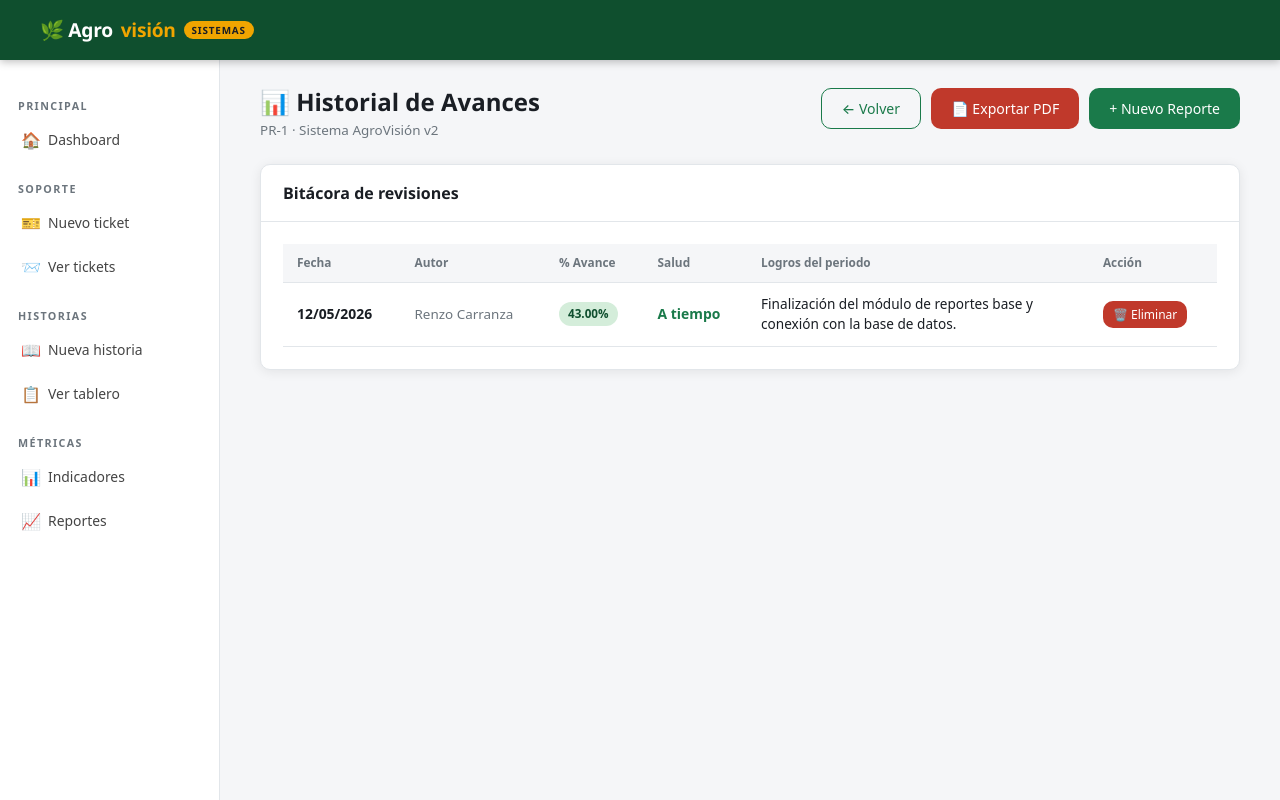
After one commit to Asbieru/Trabajo-DAW-Agrovision, a Flask app: page /proyecto/1/avances in a window 1280 px wide. The commit adds this page. Run offline with Flask 3, Linux system fonts and the light colour scheme; data comes from the database, SQL or seed files in the repository; both versions use the stored data as it was after the commit.

Commit message:
Andre-Modulo de Gestion de Avance Proyecto

```diff
--- a/main.py
+++ b/main.py
@@ -17,6 +17,10 @@ from reportesAD import (reporteResumen, reporteTicketsPorApp, reporteTicketsPorT
                          reporteStoryPointsPorProgramador, reporteCarryoverPorProgramador,
                          reporteTicketsFiltrados, generarCSV, obtenerAplicaciones)
 
+from proyectoAD import (Proyecto, listarProyectos, insertarProyecto,
+                        obtenerProyecto, actualizarProyecto,
+                        resumenHistoriasPorProyecto,
+                        listarAvances, insertarAvance, eliminarAvance)
 app = Flask(__name__)
 app.secret_key = 'agrovision-clave-secreta-2024'  # necesario para usar session de Flask
 
@@ -270,7 +274,58 @@ def actualizar_proyecto(id_proyecto):
         tipo                  = tipo,
     )
 
+@app.route('/proyecto/<int:id_proyecto>/avances')
+def historial_avances(id_proyecto):
+    proyecto = obtenerProyecto(id_proyecto)
+    if not proyecto:
+        return redirect(url_for('listar_proyectos'))
 
+    avances = listarAvances(id_proyecto)
+    return render_template('avancesProyecto.html', proyecto=proyecto, avances=avances)
+
+@app.route('/proyecto/<int:id_proyecto>/avances/nuevo', methods=['GET', 'POST'])
+def nuevo_avance(id_proyecto):
+    proyecto = obtenerProyecto(id_proyecto)
+    if not proyecto:
+        return redirect(url_for('listar_proyectos'))
+
+    # Mantenemos el cálculo solo para sugerirlo en el placeholder
+    resumen = resumenHistoriasPorProyecto()
+    fila_actual = next((r for r in resumen if r['id_proyecto'] == id_proyecto), None)
+
+    total = int(fila_actual['total'] or 0) if fila_actual else 0
+    completadas = int(fila_actual['completadas'] or 0) if fila_actual else 0
+    sugerencia_pct = round(completadas * 100 / total) if total > 0 else 0
+
+    from datetime import date
+    hoy_db = date.today().strftime('%Y-%m-%d')
+    hoy_mostrar = date.today().strftime('%d/%m/%Y')
+
+    if request.method == 'POST':
+        # LEEMOS EL PORCENTAJE DEL FORMULARIO (MANUAL)
+        pct_manual = request.form['porcentaje_avance']
+        estado_salud = request.form['estado_salud']
+        logros_periodo = request.form['logros_periodo'].strip()
+        pendientes_next = request.form.get('pendientes_next', '').strip()
+
+        id_autor = session.get('usuario', {}).get('id_usuario')
+
+        if id_autor:
+            # Guardamos el pct_manual que ingresó el usuario
+            insertarAvance(id_proyecto, id_autor, hoy_db, pct_manual, estado_salud, logros_periodo, pendientes_next)
+
+        return redirect(url_for('historial_avances', id_proyecto=id_proyecto))
+
+    return render_template('nuevoAvance.html',
+                           proyecto=proyecto,
+                           hoy_mostrar=hoy_mostrar,
+                           sugerencia_pct=sugerencia_pct)
+
+@app.route('/proyecto/<int:id_proyecto>/avances/eliminar/<int:id_avance>', methods=['POST'])
+def eliminar_avance_ruta(id_proyecto, id_avance):
+    # Aquí podríamos verificar si el usuario tiene permisos, pero por ahora lo dejamos directo
+    eliminarAvance(id_avance)
+    return redirect(url_for('historial_avances', id_proyecto=id_proyecto))
 # ──────────────────────────────────────────────────────────────
 #  INDICADORES DE SOPORTE
 # ──────────────────────────────────────────────────────────────
--- a/proyectoAD.py
+++ b/proyectoAD.py
@@ -132,3 +132,60 @@ def resumenHistoriasPorProyecto():
     except Exception as e:
         print(f"[ERROR resumenHistoriasPorProyecto] {e}")
     return []
+
+def listarAvances(id_proyecto):
+    """Retorna el historial de avances de un proyecto específico."""
+    try:
+        conn = obtenerconexion()
+        if conn:
+            with conn:
+                with conn.cursor() as cursor:
+                    sql = """
+                        SELECT a.id_avance, a.fecha_reporte, a.porcentaje_avance,
+                               a.estado_salud, a.logros_periodo, a.pendientes_next,
+                               u.nombre_completo AS autor
+                        FROM avances_proyecto a
+                        JOIN usuarios u ON a.id_autor = u.id_usuario
+                        WHERE a.id_proyecto = %s
+                        ORDER BY a.fecha_reporte DESC, a.created_at DESC
+                    """
+                    cursor.execute(sql, (id_proyecto,))
+                    return cursor.fetchall()
+    except Exception as e:
+        print(f"[ERROR listarAvances] {e}")
+    return []
+
+
+def insertarAvance(id_proyecto, id_autor, fecha_reporte, porcentaje_avance, estado_salud, logros_periodo, pendientes_next):
+    """Guarda un nuevo reporte de avance en la bitácora."""
+    try:
+        conn = obtenerconexion()
+        if conn:
+            with conn:
+                with conn.cursor() as cursor:
+                    sql = """
+                        INSERT INTO avances_proyecto
+                            (id_proyecto, id_autor, fecha_reporte, porcentaje_avance, estado_salud, logros_periodo, pendientes_next)
+                        VALUES (%s, %s, %s, %s, %s, %s, %s)
+                    """
+                    cursor.execute(sql, (id_proyecto, id_autor, fecha_reporte, porcentaje_avance, estado_salud, logros_periodo, pendientes_next))
+                conn.commit()
+            return True
+    except Exception as e:
+        print(f"[ERROR insertarAvance] {e}")
+    return False
+
+def eliminarAvance(id_avance):
+    """Elimina un reporte de avance específico por su ID."""
+    try:
+        conn = obtenerconexion()
+        if conn:
+            with conn:
+                with conn.cursor() as cursor:
+                    sql = "DELETE FROM avances_proyecto WHERE id_avance = %s"
+                    cursor.execute(sql, (id_avance,))
+                conn.commit()
+            return True
+    except Exception as e:
+        print(f"[ERROR eliminarAvance] {e}")
+    return False
--- /dev/null
+++ b/templates/avancesProyecto.html
@@ -0,0 +1,65 @@
+{% extends "base.html" %}
+{% block title %}Avances · {{ proyecto.nombre }}{% endblock %}
+
+{% block content %}
+<div class="page-header">
+    <div>
+        <h1>📊 Historial de Avances</h1>
+        <p>PR-{{ proyecto.id_proyecto }} · {{ proyecto.nombre }}</p>
+    </div>
+    <div style="display: flex; gap: 10px;">
+        <a class="btn btn-outline" href="{{ url_for('listar_proyectos') }}">← Volver</a>
+        <button class="btn btn-exportar-pdf" onclick="window.print()">📄 Exportar PDF</button>
+        <a class="btn btn-verde" href="{{ url_for('nuevo_avance', id_proyecto=proyecto.id_proyecto) }}">+ Nuevo Reporte</a>
+    </div>
+</div>
+
+<div class="card">
+    <div class="card-header">Bitácora de revisiones</div>
+    <div class="card-body">
+        {% if avances %}
+        <div class="tabla-wrap">
+            <table class="tabla tabla-tickets">
+                <thead>
+                    <tr>
+                        <th>Fecha</th>
+                        <th>Autor</th>
+                        <th>% Avance</th>
+                        <th>Salud</th>
+                        <th>Logros del periodo</th>
+                        <th>Acción</th> </tr>
+                </thead>
+                <tbody>
+                    {% for av in avances %}
+                    <tr>
+                        <td data-label="Fecha" style="font-weight: 600;">{{ av.fecha_reporte.strftime('%d/%m/%Y') }}</td>
+                        <td data-label="Autor" class="ticket-agente">{{ av.autor }}</td>
+                        <td data-label="% Avance"><span class="badge badge-verde">{{ av.porcentaje_avance }}%</span></td>
+                        <td data-label="Salud">
+                            {% if av.estado_salud == 'a_tiempo' %}
+                                <span style="color: var(--verde); font-weight: 600;">A tiempo</span>
+                            {% elif av.estado_salud == 'en_riesgo' %}
+                                <span style="color: var(--acento); font-weight: 600;">En riesgo</span>
+                            {% else %}
+                                <span style="color: var(--rojo); font-weight: 600;">Retrasado</span>
+                            {% endif %}
+                        </td>
+                        <td data-label="Logros" style="font-size: 0.85rem; max-width: 300px;">{{ av.logros_periodo }}</td>
+                        <td data-label="Acción" class="td-accion">
+                            <form action="{{ url_for('eliminar_avance_ruta', id_proyecto=proyecto.id_proyecto, id_avance=av.id_avance) }}" method="POST" onsubmit="return confirm('¿Estás seguro de que deseas eliminar este reporte de avance? Esta acción no se puede deshacer.');">
+                                <button type="submit" class="btn btn-sm btn-rojo" style="padding: 5px 10px; font-size: 0.75rem;">🗑️ Eliminar</button>
+                            </form>
+                        </td>
+                    </tr>
+                    {% endfor %}
+                </tbody>
+            </table>
+        </div>
+        {% else %}
+        <div class="sin-resultados" style="display: block;">
+            No hay reportes de avance registrados para este proyecto todavía.
+        </div>
+        {% endif %}
+    </div>
+</div>
+{% endblock %}
```
Also changed, not shown: bd_proyectofinal.sql (+20 -0 lines), templates/GestionIncidencia.html (+10 -4 lines), templates/nuevoAvance.html (added, +65 -0 lines).
